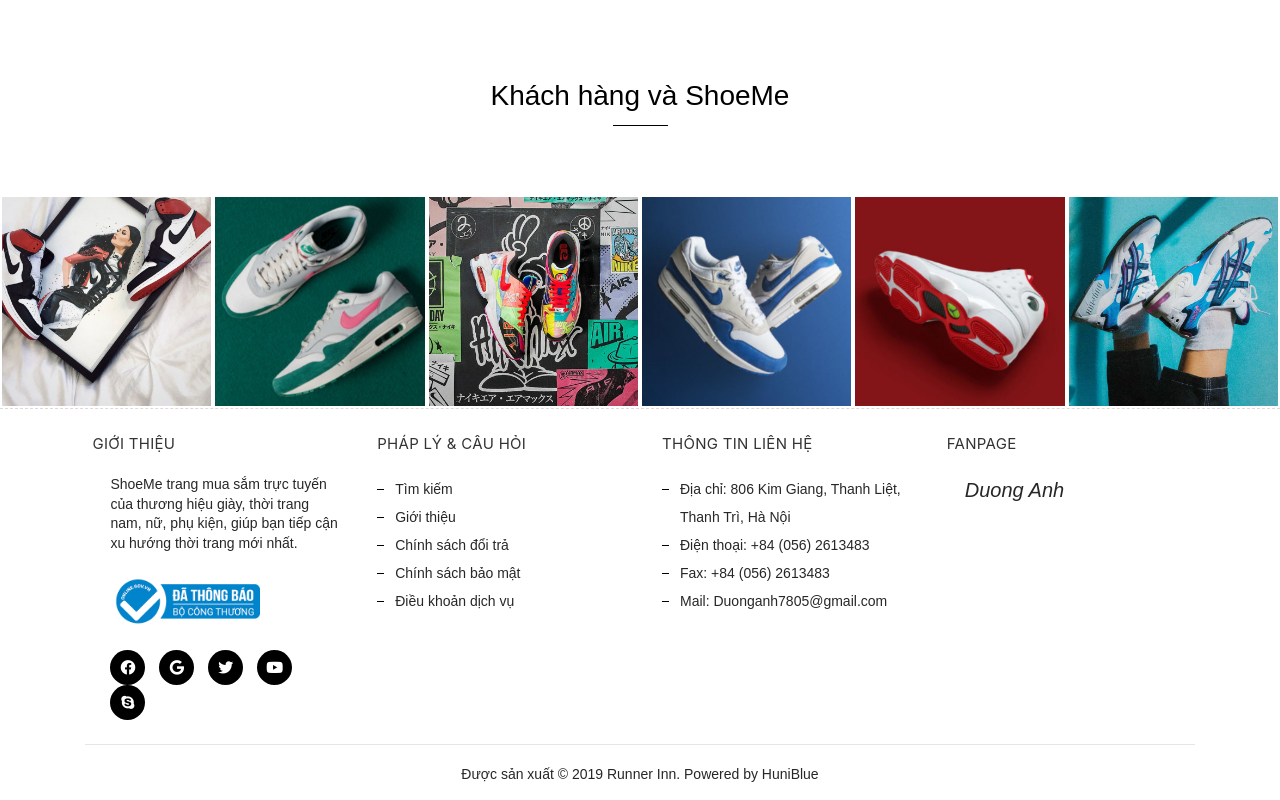
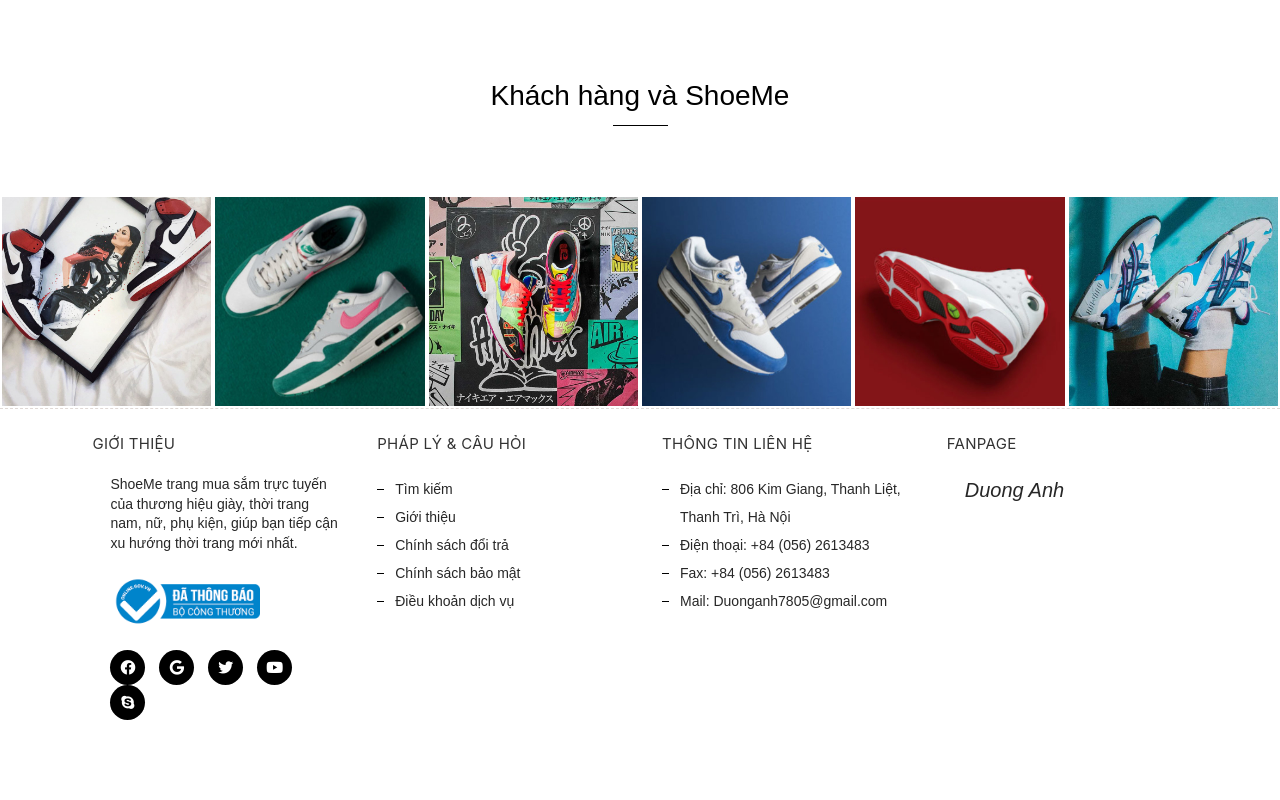
Before and after one commit to DuongAnhLeo/ShoeMe-Shop, a plain HTML site: page signin.html in a window 1280 px wide. Shown: the part 512-1312 px from the top of the page. After the commit the page ends 1256 px from the top, so only its background shows below. Drawn offline with Linux system fonts and the light colour scheme; a web font is replaced by a local one.

```diff
--- a/signin.html
+++ b/signin.html
@@ -446,15 +446,6 @@
           </div>
         </div>
       </div>
-      <div class="main-footer--copyright">
-        <div class="container">
-          <hr>
-          <div class="main-footer--border" style="text-align:center;padding-bottom: 15px;">
-            <p>Được sản xuất © 2019 <a href="https://runner-inn.myharavan.com"> Runner Inn</a>. <a target="_blank"
-                href="https://www.facebook.com/henrynguyen202">Powered by HuniBlue</a></p>
-          </div>
-        </div>
-      </div>
     </footer>
   </div>
 
```
